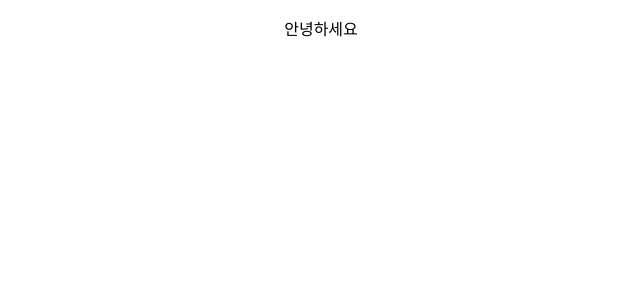
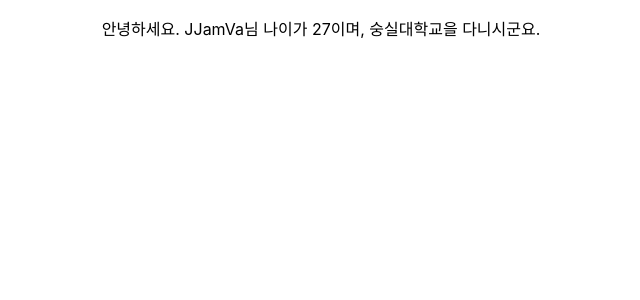
Before and after one commit to JJamVa/fintech, a React (Create React App) app in the folder Practice/my-app/: page / in a window 1280 px wide. Shown: the top 300 px of the page, without its empty margins (319-959 px from the left). Built offline with nearby package versions, Linux system fonts and the light colour scheme.

Commit message:
props를 이용하여 호출

```diff
--- a/Practice/my-app/src/App.js
+++ b/Practice/my-app/src/App.js
@@ -2,14 +2,16 @@
 import './App.css';
 
 
-const Welcome = () => {
-  return <p>안녕하세요</p>;
+const Welcome = (props) => {
+  console.log(props);
+  return <p>안녕하세요. {props.userName}님 나이가 {props.userAge}이며, {props.userSchool}을 다니시군요.</p>;
 }
 
 function App() {
   return (
     <div className="App">
-      <Welcome></Welcome>
+      <Welcome userName="JJamVa" userAge={27} userSchool="숭실대학교"></Welcome>
+      {/* property */}
     </div>
   );
 }
```
